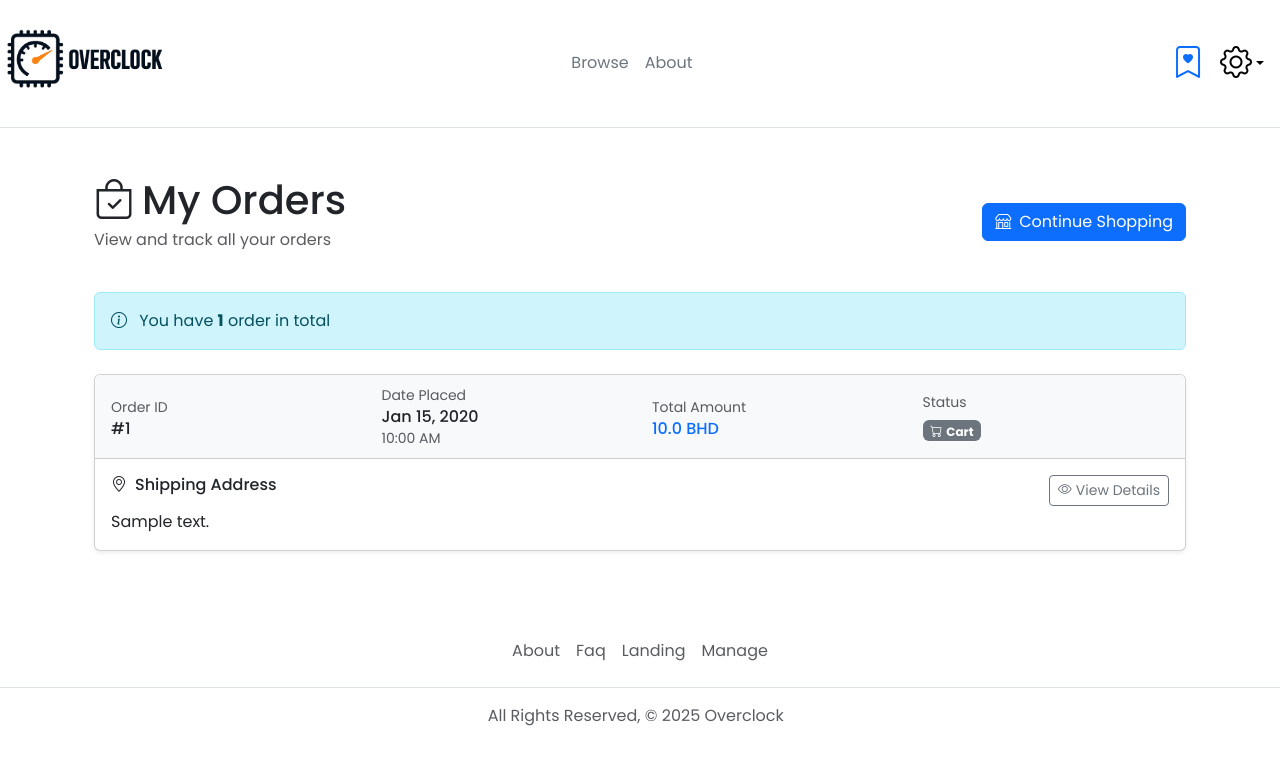
After one commit to izZERO/Overclock, a Django app: page /orders/ in a window 1280 px wide. The commit adds this page. Shown: the top 765 px of the page. Run offline with Django 5.2, Linux system fonts and the light colour scheme; a user stored in the database is signed in; tables that the repository leaves empty hold one stand-in row (values such as "Sample post").

Commit message:
added orders page

```diff
--- /dev/null
+++ b/main/templates/orders.html
@@ -0,0 +1,110 @@
+{% extends "base.html" %}
+{% load static %}
+
+{% block content %}
+<div class="container py-4">
+  <!-- Page Header -->
+  <div class="d-flex justify-content-between align-items-center mb-4">
+    <div>
+      <h1 class="mb-1">
+        <i class="bi bi-bag-check me-2"></i>My Orders
+      </h1>
+      <p class="text-muted">View and track all your orders</p>
+    </div>
+    <a href="{% url 'browse' %}" class="btn btn-primary">
+      <i class="bi bi-shop me-2"></i>Continue Shopping
+    </a>
+  </div>
+
+  {% if orders %}
+  <!-- Orders Count -->
+  <div class="alert alert-info mb-4">
+    <i class="bi bi-info-circle me-2"></i>
+    You have <strong>{{ orders.count }}</strong> order in total
+  </div>
+
+  <!-- Orders List -->
+  <div class="row">
+    {% for order in orders %}
+    <div class="col-12 mb-4">
+      <div class="card shadow-sm">
+        <!-- Order Header -->
+        <div class="card-header bg-light">
+          <div class="row align-items-center">
+            <div class="col-md-3">
+              <small class="text-muted">Order ID</small>
+              <h6 class="mb-0">#{{ order.id }}</h6>
+            </div>
+            <div class="col-md-3">
+              <small class="text-muted">Date Placed</small>
+              <h6 class="mb-0">{{ order.date_placed|date:"M d, Y" }}</h6>
+              <small class="text-muted">{{ order.date_placed|date:"h:i A" }}</small>
+            </div>
+            <div class="col-md-3">
+              <small class="text-muted">Total Amount</small>
+              <h6 class="mb-0 text-primary">{{ order.total_cost }} BHD</h6>
+            </div>
+            <div class="col-md-3">
+              <small class="text-muted">Status</small>
+              <div class="mt-1">
+                {% if order.status == 'c' %}
+                <span class="badge bg-secondary">
+                  <i class="bi bi-cart me-1"></i>Cart
+                </span>
+                {% elif order.status == 'p' %}
+                <span class="badge bg-info">
+                  <i class="bi bi-check-circle me-1"></i>Placed
+                </span>
+                {% elif order.status == 't' %}
+                <span class="badge bg-warning text-dark">
+                  <i class="bi bi-truck me-1"></i>In Transit
+                </span>
+                {% elif order.status == 'd' %}
+                <span class="badge bg-success">
+                  <i class="bi bi-box-seam me-1"></i>Delivered
+                </span>
+                {% endif %}
+              </div>
+            </div>
+          </div>
+        </div>
+
+        <!-- Order Body -->
+        <div class="card-body">
+          <div class="row">
+            <div class="col-md-8">
+              <h6 class="mb-3">
+                <i class="bi bi-geo-alt me-2"></i>Shipping Address
+              </h6>
+              <p class="mb-0">{{ order.shipping_address }}</p>
+            </div>
+            <div class="col-md-4 text-end">
+              <!-- Order Actions -->
+              <a href="#" class="btn btn-outline-secondary btn-sm">
+                <i class="bi bi-eye me-1"></i>View Details
+              </a>
+            </div>
+          </div>
+        </div>
+      </div>
+    </div>
+    {% endfor %}
+  </div>
+
+  {% else %}
+  <!-- Empty State -->
+  <div class="card shadow-sm">
+    <div class="card-body text-center py-5">
+      <i class="bi bi-cart-x text-muted" style="font-size: 5rem;"></i>
+      <h3 class="mt-4 mb-3">No Orders Yet</h3>
+      <p class="text-muted mb-4">
+        You haven't placed any orders yet. Start shopping to see your orders here!
+      </p>
+      <a href="{% url 'browse' %}" class="btn btn-primary btn-lg">
+        <i class="bi bi-shop me-2"></i>Start Shopping
+      </a>
+    </div>
+  </div>
+  {% endif %}
+</div>
+{% endblock content %}
--- a/main/templates/user/profile.html
+++ b/main/templates/user/profile.html
@@ -117,7 +117,7 @@
     <div class="card-header bg-white d-flex justify-content-between align-items-center">
       <h5 class="mb-0"><i class="bi bi-clock-history me-2"></i>Recent Orders</h5>
       {% if total_orders > 0 %}
-      <a href="#" class="btn btn-sm btn-outline-primary">View All Orders</a>
+      <a href="{% url 'customer_orders' %}" class="btn btn-sm btn-outline-primary">View All Orders</a>
       {% endif %}
     </div>
     <div class="card-body">
--- a/main/urls.py
+++ b/main/urls.py
@@ -4,6 +4,13 @@ from . import views
 urlpatterns = [
     # Admin
     path("manage/", views.manage_index, name="manage"),
+    # Admin Orders
+    path("manage/orders/", views.OrderList.as_view(), name="orders_index"),
+    path(
+        "manage/orders/<int:order_id>/",
+        views.order_detail,
+        name="orders_detail",
+    ),
     # Admin Products
     path("manage/products/", views.ProductList.as_view(), name="products_index"),
     path(
@@ -45,21 +52,14 @@ urlpatterns = [
     path("accounts/signup/", views.signup, name="signup"),
     path("", views.landing, name="landing"),
     path("about/", views.about, name="about"),
-    # Profile
+
+
+
+    # Customer Pages
     path("profile/", views.profile_view, name="profile-view"),
     path("profile/edit", views.profile, name="profile-edit"),
     # Order
-    path("manage/orders/", views.OrderList.as_view(), name="orders_index"),
-    path(
-        "manage/orders/<int:order_id>/",
-        views.order_detail,
-        name="orders_detail",
-    ),
-    # path(
-    #     "manage/orders/<int:order_id>/update/",
-    #     views.update_status,
-    #     name="orders_update",
-    # ),
+    path("orders/", views.customer_orders, name="customer_orders"),
     # Wishlist
     path("wishlist/", views.wishlist_index, name="wishlist_index"),
     path(
--- a/main/views.py
+++ b/main/views.py
@@ -89,7 +89,6 @@ def profile(request):
     )
 
 
-@login_required
 def profile_view(request):
     recent_orders = Order.objects.filter(user_id=request.user).order_by("-date_placed")[
         :5
@@ -251,6 +250,7 @@ def order_detail(request, order_id):
 #     return render(request, "order_detail.html", {"form": form})
 
 
+#  User Views
 def wishlist_index(request):
     wishlist, created = Wishlist.objects.get_or_create(user=request.user)
     products = wishlist.products.all()
@@ -275,3 +275,13 @@ def unassoc_product(request, wishlist_id, product_id):
     wishlist = Wishlist.objects.get(id=wishlist_id, user=request.user)
     wishlist.products.remove(product_id)
     return redirect("wishlist_index")
+
+
+def customer_orders(request):
+    orders = Order.objects.filter(user_id=request.user).order_by("-date_placed")
+
+    context = {
+        "orders": orders,
+    }
+
+    return render(request, "orders.html", {"orders": orders})
```
